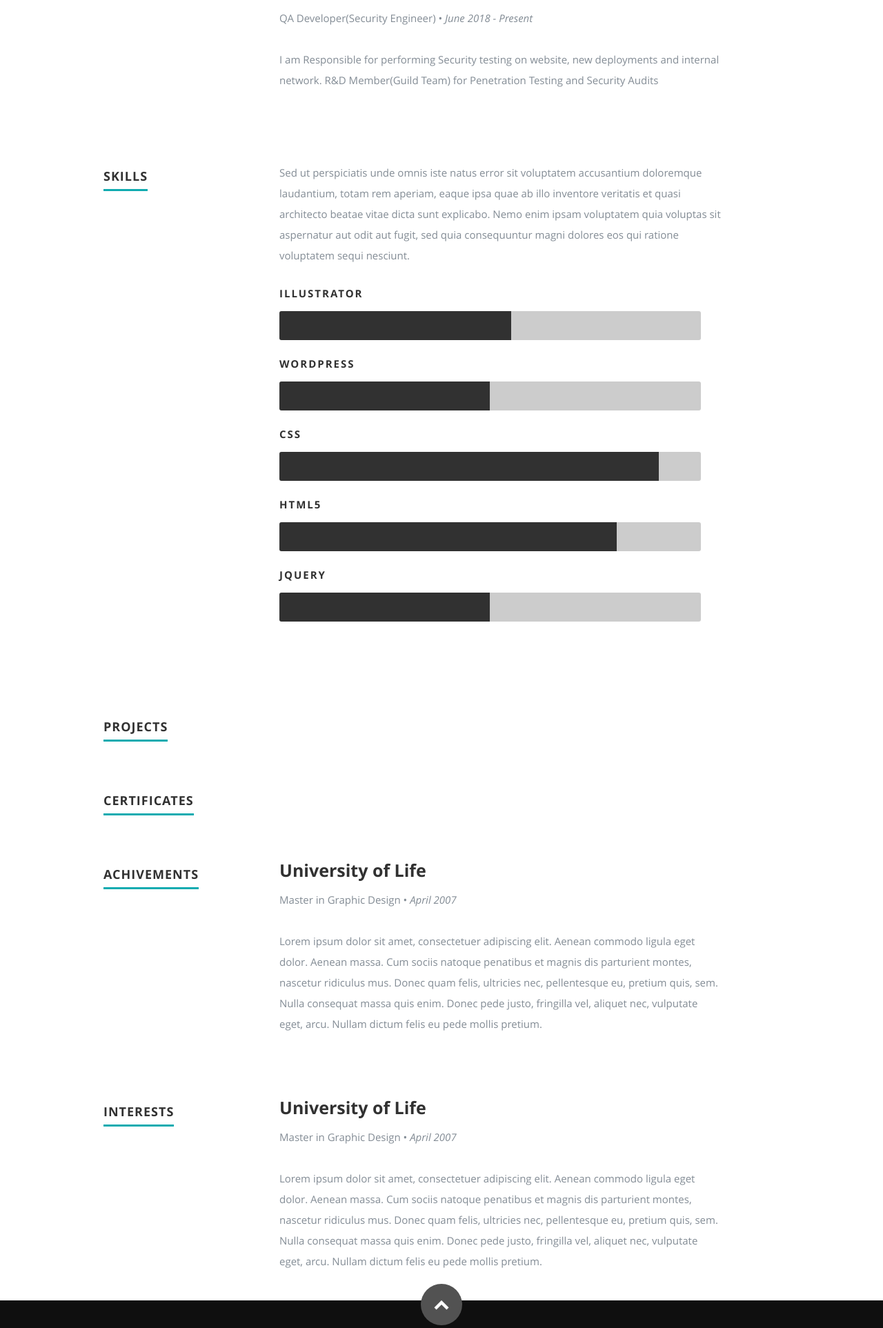
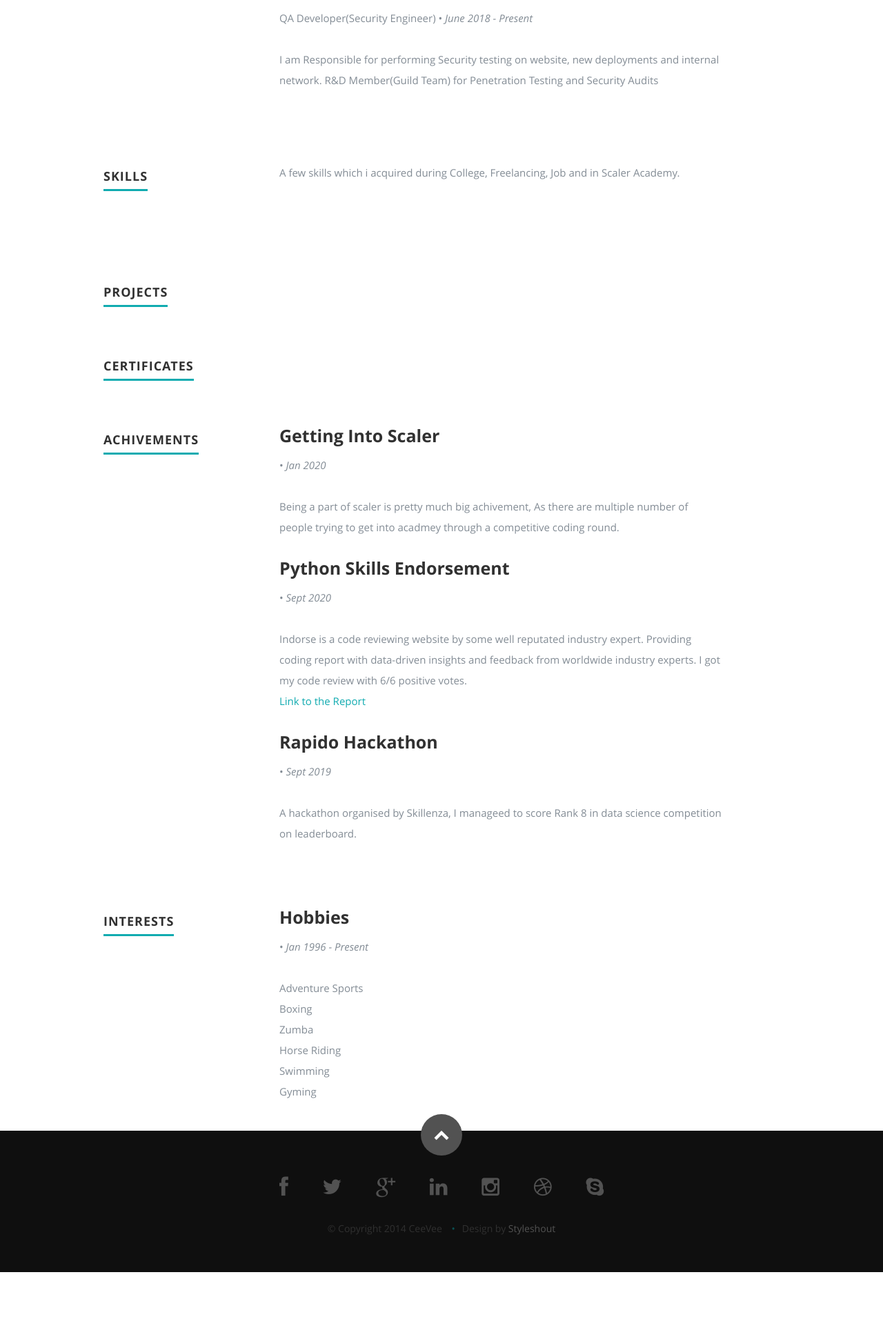
Before and after one commit to aayush860/Resume-Aayush, a Django app: page / in a window 1280 px wide. Shown: the part 2430-4355 px from the top of the page at 69% size. After the commit the page ends 4274 px from the top, so only its background shows below. Run offline with Django 3.2, Linux system fonts and the light colour scheme; data that the repository does not hold is empty; some libraries are stand-ins or nearby versions.

Commit message:
make it better

```diff
--- a/resume/settings.py
+++ b/resume/settings.py
@@ -26,7 +26,7 @@ BASE_DIR = os.path.dirname(os.path.dirname(os.path.abspath(__file__)))
 SECRET_KEY = 'igyd3jjvp%&hwr)yjb@x+dbo9ru6i3l+$rac_5yam443q-tm_*'
 
 # SECURITY WARNING: don't run with debug turned on in production!
-DEBUG = True
+DEBUG = False
 
 ALLOWED_HOSTS = ['0.0.0.0', 'localhost', '127.0.0.1', 'resumeaayush.herokuapp.com']
 SECRET_KEY = os.environ.get('SECRET_KEY')
--- a/static/css/layout.css
+++ b/static/css/layout.css
@@ -581,31 +581,71 @@ ul#nav li.current a { color: #F06000; }
    -webkit-animation: illustrator 2s ease;
 }
 
-.illustrator {
-  	width: 55%;
+.django {
+  	width: 50%;
   	-moz-animation: illustrator 2s ease;
   	-webkit-animation: illustrator 2s ease;
 }
-.wordpress {
-  	width: 50%;
+.iot {
+  	width: 85%;
   	-moz-animation: wordpress 2s ease;
   	-webkit-animation: wordpress 2s ease;
 }
-.css {
-  	width: 90%;
+.pentest {
+  	width: 80%;
   	-moz-animation: css 2s ease;
   	-webkit-animation: css 2s ease;
 }
-.html5 {
+.secaudit {
   	width: 80%;
   	-moz-animation: html5 2s ease;
   	-webkit-animation: html5 2s ease;
 }
-.jquery {
-  	width: 50%;
+.imgg {
+  	width: 70%;
   	-moz-animation: jquery 2s ease;
   	-webkit-animation: jquery 2s ease;
 }
+
+.ard {
+   width: 90%;
+   -moz-animation: jquery 2s ease;
+   -webkit-animation: jquery 2s ease;
+}
+.andr {
+   width: 82%;
+   -moz-animation: jquery 2s ease;
+   -webkit-animation: jquery 2s ease;
+}
+.dep {
+   width: 62%;
+   -moz-animation: jquery 2s ease;
+   -webkit-animation: jquery 2s ease;
+}
+.tfl {
+   width: 65%;
+   -moz-animation: jquery 2s ease;
+   -webkit-animation: jquery 2s ease;
+}
+.csd {
+   width: 77%;
+   -moz-animation: jquery 2s ease;
+   -webkit-animation: jquery 2s ease;
+}
+
+.jv {
+   width: 72%;
+   -moz-animation: jquery 2s ease;
+   -webkit-animation: jquery 2s ease;
+}
+
+.flgg {
+   width: 50%;
+   -moz-animation: jquery 2s ease;
+   -webkit-animation: jquery 2s ease;
+}
+
+
 
 @-moz-keyframes photoshop {
   0%   { width: 0px;  }
--- a/templates/index.html
+++ b/templates/index.html
@@ -272,10 +272,8 @@
 
          <div class="nine columns main-col">
 
-            <p>Sed ut perspiciatis unde omnis iste natus error sit voluptatem accusantium doloremque laudantium, totam rem aperiam,
-            eaque ipsa quae ab illo inventore veritatis et quasi architecto beatae vitae dicta sunt explicabo. Nemo enim ipsam
-            voluptatem quia voluptas sit aspernatur aut odit aut fugit, sed quia consequuntur magni dolores eos qui ratione
-            voluptatem sequi nesciunt.
+            <p>
+            A few skills which i acquired during College, Freelancing, Job and in Scaler Academy.
             </p>
 
 				<div class="bars">
@@ -284,13 +282,6 @@
                   {% for skil in skillxx %}
                   <li><span class="bar-expand {{skil.class_name}}"></span><em>{{skil.name}}</em></li>
                   {% endfor %}
-
-                  </style>
-                  <li><span class="bar-expand illustrator"></span><em>Illustrator</em></li>
-						<li><span class="bar-expand wordpress"></span><em>Wordpress</em></li>
-						<li><span class="bar-expand css"></span><em>CSS</em></li>
-						<li><span class="bar-expand html5"></span><em>HTML5</em></li>
-                  <li><span class="bar-expand jquery"></span><em>jQuery</em></li>
 					</ul>
 
 				</div><!-- end skill-bars -->
@@ -394,17 +385,48 @@
 
                <div class="twelve columns">
 
-                  <h3>University of Life</h3>
-                  <p class="info">Master in Graphic Design <span>&bull;</span> <em class="date">April 2007</em></p>
+                  <h3>Getting Into Scaler</h3>
+                  <p class="info"><span>&bull;</span> <em class="date">Jan 2020</em></p>
 
                   <p>
-                  Lorem ipsum dolor sit amet, consectetuer adipiscing elit. Aenean commodo ligula eget dolor. Aenean massa.
-                  Cum sociis natoque penatibus et magnis dis parturient montes, nascetur ridiculus mus. Donec quam felis,
-                  ultricies nec, pellentesque eu, pretium quis, sem. Nulla consequat massa quis enim.
-                  Donec pede justo, fringilla vel, aliquet nec, vulputate eget, arcu. Nullam dictum felis eu pede mollis pretium.
+                  Being a part of scaler is pretty much big achivement, As there are multiple number of people trying to get into acadmey through a competitive coding round.
                   </p>
 
                </div>
+
+            </div> <!-- item end -->
+
+            <div class="row item">
+
+                  <div class="twelve columns">
+
+                     <h3>Python Skills Endorsement</h3>
+                     <p class="info"><span>&bull;</span> <em class="date">Sept 2020</em></p>
+
+                     <p>
+                        Indorse is a code reviewing website by some well reputated industry expert.
+                        Providing coding report with data-driven insights
+                        and feedback from worldwide industry experts.
+                        I got my code review with 6/6 positive votes.
+                        <br><a href='https://indorse.io/claim-reports/5d9bd189f3f1d40001685462' target='blank'>Link to the Report</a></br>
+                     </p>
+
+                  </div>
+
+            </div> <!-- item end -->
+
+            <div class="row item">
+
+                  <div class="twelve columns">
+
+                     <h3>Rapido Hackathon</h3>
+                     <p class="info"><span>&bull;</span> <em class="date">Sept 2019</em></p>
+
+                     <p>
+                     A hackathon organised by Skillenza, I manageed to score Rank 8 in data science competition on leaderboard.
+                     </p>
+
+                  </div>
 
             </div> <!-- item end -->
 
@@ -431,14 +453,16 @@
 
                <div class="twelve columns">
 
-                  <h3>University of Life</h3>
-                  <p class="info">Master in Graphic Design <span>&bull;</span> <em class="date">April 2007</em></p>
+                  <h3>Hobbies</h3>
+                  <p class="info"><span>&bull;</span> <em class="date">Jan 1996 - Present</em></p>
 
                   <p>
-                  Lorem ipsum dolor sit amet, consectetuer adipiscing elit. Aenean commodo ligula eget dolor. Aenean massa.
-                  Cum sociis natoque penatibus et magnis dis parturient montes, nascetur ridiculus mus. Donec quam felis,
-                  ultricies nec, pellentesque eu, pretium quis, sem. Nulla consequat massa quis enim.
-                  Donec pede justo, fringilla vel, aliquet nec, vulputate eget, arcu. Nullam dictum felis eu pede mollis pretium.
+                  Adventure Sports
+                  <br>Boxing
+                  <br>Zumba
+                  <br>Horse Riding
+                  <br>Swimming
+                  <br>Gyming
                   </p>
 
                </div>
```
